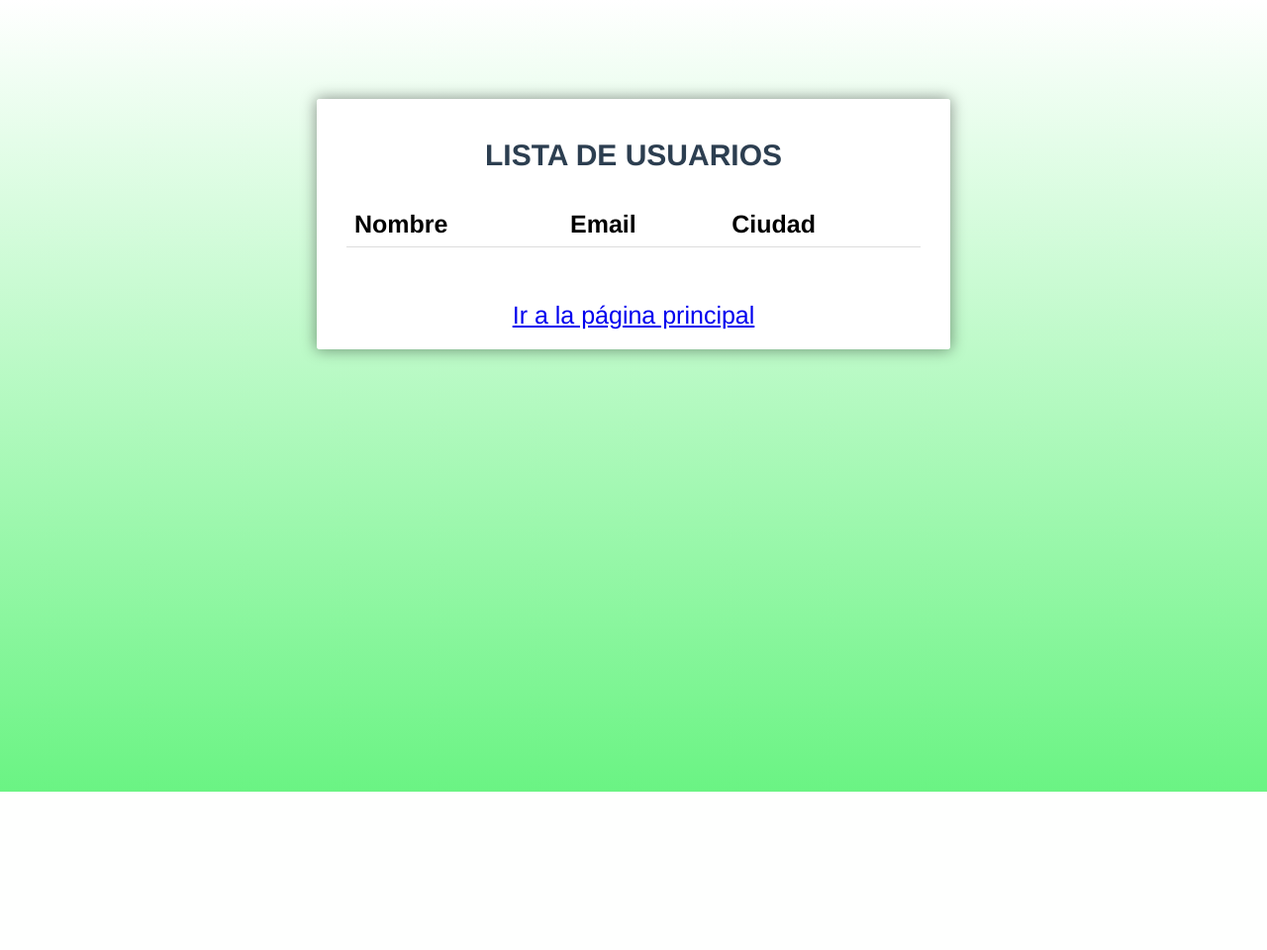
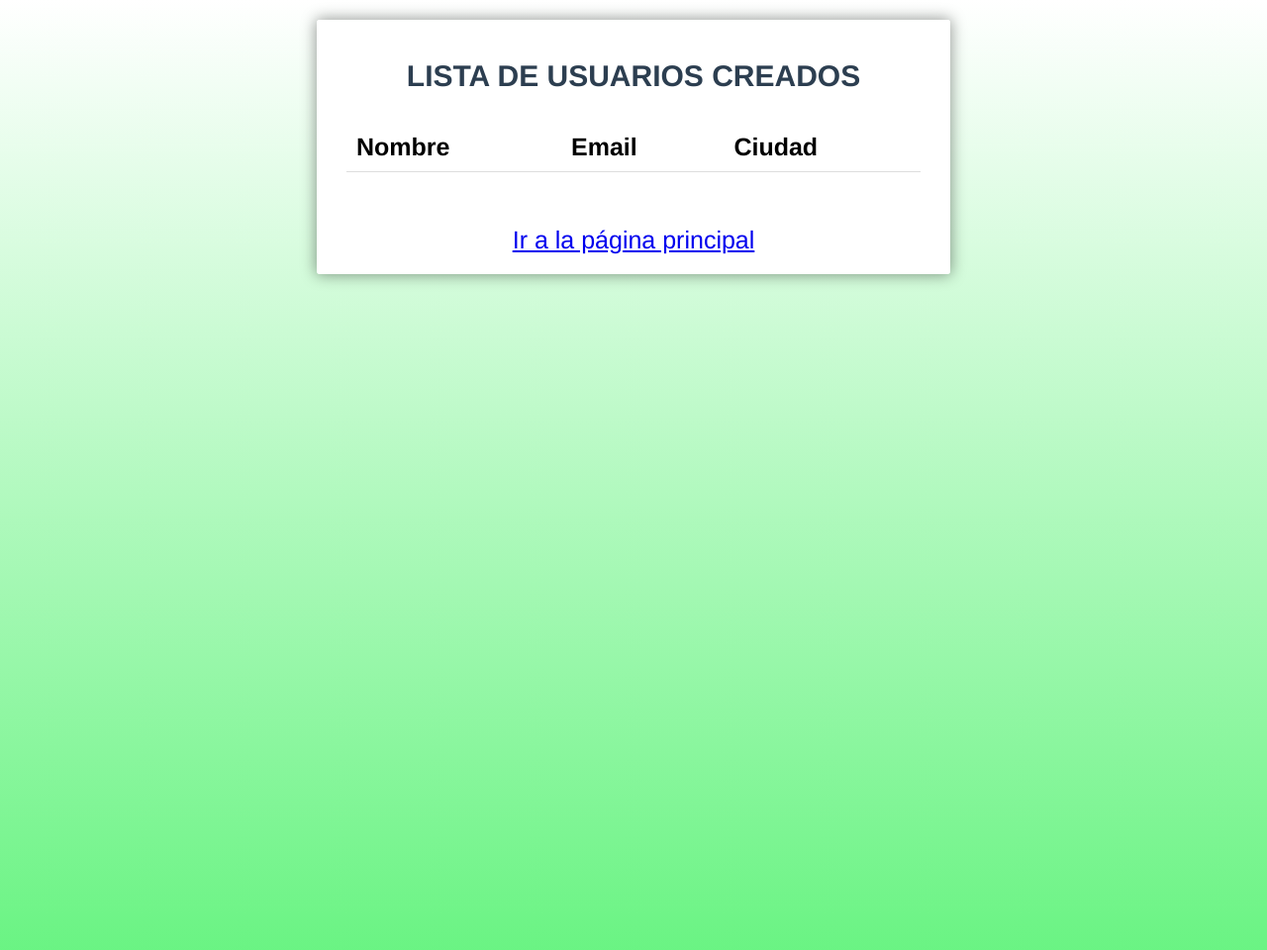
Before and after one commit to jcgonzalezb/user_registration_web_app, a Flask app: page /user_list in a window 1280 px wide. Shown: the whole page at 99% size. Before the commit the page ends 800 px from the top, so only its background shows below. Run offline with Flask 2, Linux system fonts and the light colour scheme; lists and menus that the app fills with data are empty.

Commit message:
format fixed

```diff
--- a/templates/user_list.html
+++ b/templates/user_list.html
@@ -3,7 +3,7 @@
     <head>
         <style>
             html {
-                height: 100%;
+                height: 120%;
                 /*Image only BG fallback*/
                 display: flex;
                 justify-content: center;
@@ -28,7 +28,7 @@
             }
 
             th, td {
-            padding: 8px;
+            padding: 10px;
             text-align: left;
             border-bottom: 1px solid #DDD;
             }
@@ -36,8 +36,8 @@
             tr:hover {background-color: #D6EEEE;}
 
             div.container {
-                max-width: 1000px;
-                margin-top: 50px;
+                max-width: 2000px;
+                margin-top: 10px;
                 margin-bottom: 30px;
                 margin-left: auto;
                 margin-right: auto;
@@ -47,7 +47,7 @@
             /*form styles*/
             #msform {
                 width: 800px;
-                margin: 50px auto;
+                margin: 10px auto;
                 text-align: center;
                 position: relative;
             }
@@ -81,7 +81,7 @@
             <form style="color:black" id="msform">
                 <fieldset>
                 <h1 class="fs-title">
-                    Lista de usuarios
+                    Lista de usuarios creados
                 </h1>
                 <p></p>
 
```
